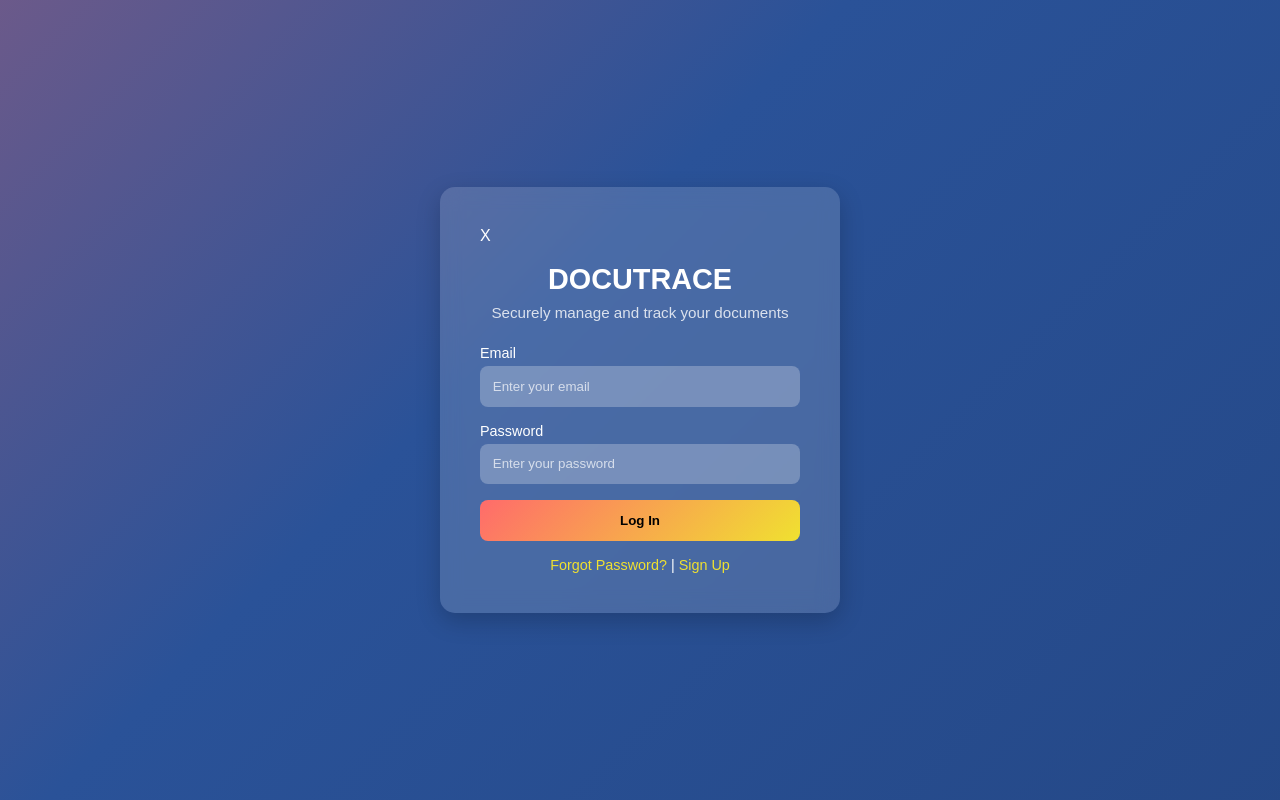
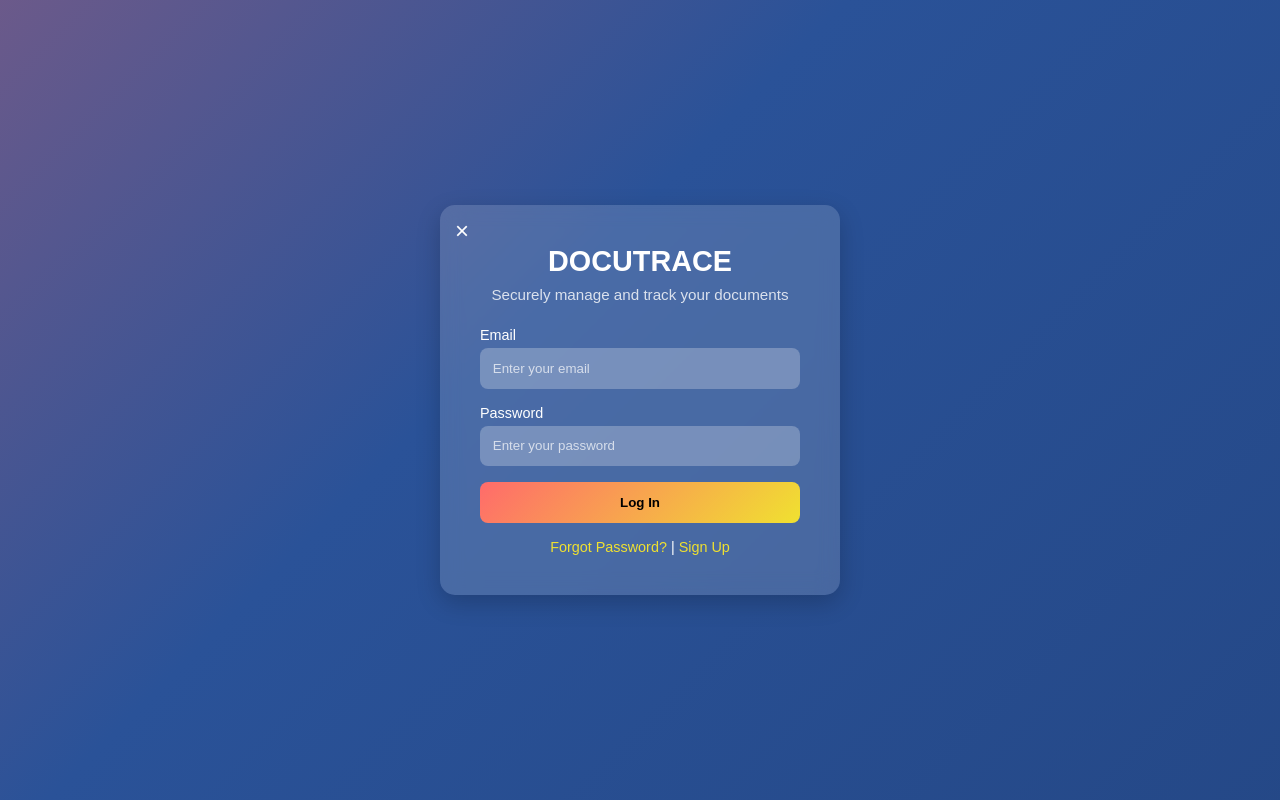
Before and after one commit to shaveenudayanga/Document-Tracking-System, a React (Vite) app in the folder frontend/: page /login in a window 1280 px wide. Built offline with nearby package versions, Linux system fonts and the light colour scheme.

Commit message:
feat: enhance Login component with close button functionality and improved layout

```diff
--- a/frontend/src/Pages/Auth/Login.jsx
+++ b/frontend/src/Pages/Auth/Login.jsx
@@ -1,22 +1,31 @@
 import React, { useState } from "react";
+import { useNavigate } from "react-router-dom"; // ✅ Import navigation hook
 import "../../styles/Login.css";
 
 const Login = () => {
   const [email, setEmail] = useState("");
   const [password, setPassword] = useState("");
+  const navigate = useNavigate(); // ✅ Initialize navigation
 
   const handleSubmit = (e) => {
     e.preventDefault();
     alert(`Logging in with ${email}`);
   };
 
+  // ✅ Close button click handler
+  const handleClose = () => {
+    navigate("/"); // Goes back to PageShell page (home route)
+  };
+
   return (
     <div className="login-container">
       <div className="login-box animate-slide-in">
-        <div className="cross">X</div>
-        <br />
-        <h2 className="login-title"> DOCUTRACE</h2>
-        <p></p>
+        {/* Close Button */}
+        <span className="close-btn" onClick={handleClose}>
+          ×
+        </span>
+
+        <h2 className="login-title">DOCUTRACE</h2>
         <p className="login-subtitle">
           Securely manage and track your documents
         </p>
```
